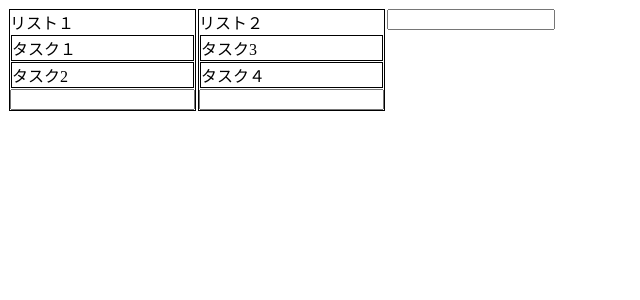
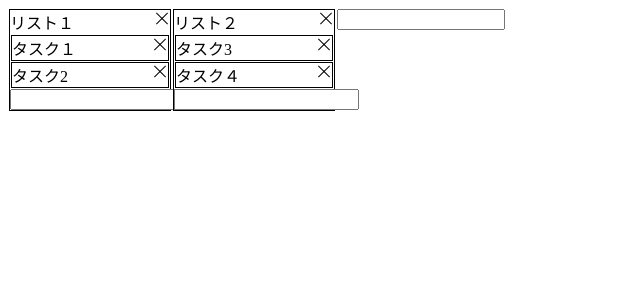
Before and after one commit to naniwadari/vuetodo, a Vue app: page / in a window 1280 px wide. Shown: the top 300 px of the page, without its empty margins (0-640 px from the left). Built offline with nearby package versions, Linux system fonts and the light colour scheme.

Commit message:
todo完成

```diff
--- a/src/App.vue
+++ b/src/App.vue
@@ -7,6 +7,15 @@
       :list="list"
       :listName.sync="list.name"
       @add-card="addCard"
+      @remove-list="removeList"
+      @remove-card="removeCard"
+      draggable
+      @dragstart.native="setDraggedList(list, $event)"
+      @dragover.native="moveList(list.id, $event)"
+      @dragend.native="resetDraggedList"
+      :draggedCardData.sync="draggedCardData"
+      @move-card="moveCard"
+      @dragenter.native="moveCardForEmpty(list.id)"
     />
     <input type="text" class="list-input" @change="addList" />
   </div>
@@ -15,14 +24,28 @@
 <script lang="ts">
 import { Component, Vue } from "vue-property-decorator";
 import List from "./components/List.vue";
-import { IList } from "./types";
+import { IList, ICard } from "./types";
 import { createInitialLists } from "./initialData";
-import { IAddCardEvent } from "./components/List.vue";
+import { IAddCardEvent, IMoveCardEvent } from "./components/List.vue";
+import { IRemoveCardEvent } from "./components/Card.vue";
+
+enum CursorPosition {
+  Left,
+  Right,
+  Center,
+  Top,
+  Bottom
+}
+
+export interface ICardData {
+  listId: number;
+  card: ICard;
+}
 
 @Component({
   components: {
-    List,
-  },
+    List
+  }
 })
 export default class App extends Vue {
   lists: IList[] = createInitialLists();
@@ -36,11 +59,14 @@ export default class App extends Vue {
   //あるオブジェクトの方にプロパティを追加するには、 プロパティを持つオブジェクト型を&を使ってつなげる
   //このような型をintersection型という
   cardCreatedCount = 4;
+  draggedList: IList | null = null;
+  draggedCardData: ICardData | null = null;
+
   addList(event: Event & { currentTarget: HTMLInputElement }): void {
     const newList = {
       id: this.listCreatedCount + 1,
       name: event.currentTarget.value,
-      cards: [],
+      cards: []
     };
     this.lists.push(newList);
     //listsに追加されたため、listCreatedCountをインクリメント
@@ -50,17 +76,162 @@ export default class App extends Vue {
   }
 
   addCard({ listId, text }: IAddCardEvent): void {
-    const list = this.lists.find((list) => list.id === listId);
+    const list: IList | undefined = this.lists.find(list => list.id === listId);
     /*findは見つからなかった場合undefinedを返す可能性があるので、その場合は早期リターンする
     ここではlist: IList | undefined */
     if (list === undefined) return;
     const newCard = {
       id: this.cardCreatedCount + 1,
-      text,
+      text
     };
     //ここではlist:IList
     list.cards.push(newCard);
     ++this.cardCreatedCount;
+  }
+
+  removeList(listId: number): void {
+    const listIndex = this.lists.findIndex(list => list.id === listId);
+    //findIndexで見つからない場合は-1を返すのでその場合は早期リターン
+    if (listIndex === -1) return;
+    this.lists.splice(listIndex, 1);
+  }
+
+  removeCard({ listId, cardId }: IRemoveCardEvent): void {
+    const list = this.lists.find(list => list.id === listId);
+    if (list === undefined) return;
+    const cardIndex = list.cards.findIndex(card => card.id === cardId);
+    if (cardIndex === -1) return;
+    list.cards.splice(cardIndex, 1);
+  }
+
+  setDraggedList(list: IList, event: DragEvent): void {
+    //Firefoxでドラッグする際に必要
+    if (event.dataTransfer == null) return;
+    event.dataTransfer.setData("text/plain", "");
+
+    this.draggedList = list;
+  }
+
+  resetDraggedList(): void {
+    this.draggedList = null;
+  }
+
+  moveList(
+    listId: number,
+    event: DragEvent & { currentTarget: HTMLDivElement }
+  ): void {
+    if (
+      this.draggedList === null || //ドラッグしている要素がない場合は早期リターン
+      this.draggedList.id === listId //ドラッグしている要素と重ねられている要素が同じ場合は早期リターン
+    )
+      return;
+
+    //重ねられている要素の左端の座標(px)
+    const left: number = event.currentTarget.getBoundingClientRect().left - 1;
+    //重ねられている要素の右端の座標(px)
+    const right: number = event.currentTarget.getBoundingClientRect().right - 1;
+    //重ねられている要素の(の水平方向の)の中央の座標(px)
+    const centerX: number = left + (right - left) / 2;
+    //カーソルが、重ねられている要素のどこにあるか
+    const cursorPosition: CursorPosition = (() => {
+      //カーソルが左端から中央の場合は左側
+      if (left <= event.clientX && event.clientX < centerX) {
+        return CursorPosition.Left;
+        //カーソルが中央から左端の場合は右側
+      } else if (centerX < event.clientX && event.clientX <= right) {
+        return CursorPosition.Right;
+        //どちらでもない場合は中央
+      } else return CursorPosition.Center;
+    })();
+    //中央の時は早期リターン
+    if (cursorPosition === CursorPosition.Center) return;
+
+    //まずドラッグしているリストを削除する
+    const draggedListIndex = this.lists.findIndex(
+      list => list.id === this.draggedList!.id
+    );
+    if (draggedListIndex === -1) return;
+    this.lists.splice(draggedListIndex, 1);
+
+    const listIndex = this.lists.findIndex(list => list.id === list.id);
+    if (listIndex === -1) return;
+    //カーソルが重ねられている要素の左側にある場合は左、右側にある場合は右に要素を追加する
+    const toListIndex =
+      cursorPosition === CursorPosition.Left ? listIndex : listIndex + 1; //?前の条件がtrueなら左、falseなら右
+    this.lists.splice(toListIndex, 0, this.draggedList);
+  }
+
+  moveCard({ listId, cardId, event }: IMoveCardEvent): void {
+    if (
+      this.draggedCardData === null || //ドラッグしている要素がない場合は早期リターン
+      this.draggedCardData.card.id === cardId //ドラッグしている要素と重ねられている要素が同じ場合は早期リターン
+    )
+      return;
+    //重ねられている要素の上端の座標(px)
+    const top: number = event.currentTarget.getBoundingClientRect().top - 1;
+    //重ねられている要素の下端の座標(px)
+    const bottom: number =
+      event.currentTarget.getBoundingClientRect().bottom - 1;
+    //重ねられている要素の(の垂直方向)の中央の座標(px)
+    const centerY: number = (top * (bottom - top)) / 2;
+    //カーソルが、重ねられている要素のどこにあるか
+    const cursorPosition: CursorPosition = (() => {
+      //カーソルが上端から中央の場合は上側
+      if (top <= event.clientY && event.clientY < centerY) {
+        return CursorPosition.Top;
+        //カーソルが下端から中央の場合は下側
+      } else if (centerY < event.clientY && event.clientY <= bottom) {
+        return CursorPosition.Bottom;
+      } else return CursorPosition.Center;
+    })();
+    //中央の時は早期リターン
+    if (cursorPosition === CursorPosition.Center) return;
+    //まずドラッグしているカードを削除
+    const draggedCardList = this.lists.find(
+      list => list.id === this.draggedCardData!.listId
+    );
+    if (draggedCardList === undefined) return;
+    const draggedCardIndex = draggedCardList.cards.findIndex(
+      card => card.id === this.draggedCardData!.card.id
+    );
+    if (draggedCardIndex === -1) return;
+    draggedCardList.cards.splice(draggedCardIndex, 1);
+
+    const list = this.lists.find(list => list.id === listId);
+    if (list === undefined) return;
+    const cardIndex = list.cards.findIndex(card => card.id === cardId);
+    if (cardIndex === -1) return;
+    // カーソルが、重ねられている要素の上にある場合は上、下側にある場合は下に要素を追加する
+    const toCardIndex =
+      cursorPosition === CursorPosition.Top ? cardIndex : cardIndex + 1;
+    list.cards.splice(toCardIndex, 0, this.draggedCardData.card);
+    //属するリストが変わる可能性があるので、移動後のリストのidを代入
+    this.draggedCardData.listId = listId;
+  }
+
+  moveCardForEmpty(listId: number): void {
+    if (this.draggedCardData === null || this.draggedCardData.listId === listId)
+      return;
+
+    const list = this.lists.find(list => list.id === listId);
+    if (list === undefined || list.cards.length !== 0)
+      //リスト内にカードが１つでもある場合は早期リターン
+      return;
+
+    const draggedCardList = this.lists.find(
+      list => list.id === this.draggedCardData!.listId
+    );
+    if (draggedCardList === undefined) return;
+
+    const draggedCardIndex = draggedCardList.cards.findIndex(
+      card => card.id === this.draggedCardData!.card.id
+    );
+    if (draggedCardIndex === -1) return;
+    draggedCardList.cards.splice(draggedCardIndex, 1);
+
+    list.cards.push(this.draggedCardData.card);
+
+    this.draggedCardData.listId = listId;
   }
 }
 </script>
--- a/src/components/Card.vue
+++ b/src/components/Card.vue
@@ -1,24 +1,38 @@
 <template>
   <div class="card">
     <div
+      class="card-name"
       :contenteditable="contenteditable"
       @dblclick="onDoubleClick"
       @keypress.enter="onKeyPressEnter"
       @blur="onBlur"
     >
+      <Cross @click="removeCard" />
       {{ card.text }}
     </div>
   </div>
 </template>
 
 <script lang="ts">
-import { Component, Vue, Prop, PropSync } from "vue-property-decorator";
-import { ICard } from "../types";
+import { Component, Vue, Prop, Emit, PropSync } from "vue-property-decorator";
+import Cross from "../components/Cross.vue";
+import { ICard, IList } from "../types";
 
-@Component
+export interface IRemoveCardEvent {
+  listId: number;
+  cardId: number;
+}
+@Component({
+  components: {
+    Cross,
+  },
+})
 export default class Card extends Vue {
+  @Prop({ type: Number, required: true })
+  listId!: IList["id"];
+
   @Prop({ type: Object, required: true })
-  card!: ICard;
+  readonly card!: ICard;
 
   @PropSync("cardText", { type: String, required: true })
   syncedCardText!: ICard["text"];
@@ -42,11 +56,27 @@ export default class Card extends Vue {
 
     this.contenteditable = false;
   }
+
+  @Emit()
+  removeCard(): IRemoveCardEvent {
+    return {
+      listId: this.listId,
+      cardId: this.card.id,
+    };
+  }
 }
 </script>
 
 <style lang="scss" scoped>
 .card {
   border: 1px solid #000000;
+
+  &-name {
+    position: relative;
+
+    > .cross {
+      right: 0;
+    }
+  }
 }
 </style>
--- a/src/components/List.vue
+++ b/src/components/List.vue
@@ -7,33 +7,51 @@
       @keypress.enter="onKeyPressEnter"
       @blur="onBlur"
     >
+      <Cross @click="removeList" />
       {{ list.name }}
     </div>
-    <!-- JSの式を二重中括弧で囲うとテキスト展開される(マスタタッシュ構文)-->
+    <!-- JSの式を二重中括弧で囲うとテキスト展開される(マスタッシュ構文)-->
     <Card
       v-for="card in list.cards"
       :key="card.id"
       class="card"
+      :listId="list.id"
       :card="card"
       :cardText.sync="card.text"
+      @remove-card="removeCard"
+      draggable
+      @dragstart.native.stop="onDragStart(card, $event)"
+      @dragover.native="moveCard(card.id, $event)"
+      @dragend.native="onDragEnd"
     />
-    <input type="text" @change="addCard" />
+    <input type="text" class="card-input" @change="addCard" />
   </div>
 </template>
 
 <script lang="ts">
+import { Component, Vue, Prop, Emit, PropSync } from "vue-property-decorator";
+import Card from "../components/Card.vue";
+import Cross from "../components/Cross.vue";
+import { IList, ICard } from "../types";
+import { IRemoveCardEvent } from "../components/Card.vue";
+import { ICardData } from "../App.vue";
+
 export interface IAddCardEvent {
   listId: number;
   text: string;
 }
-import { Component, Vue, Prop, Emit, PropSync } from "vue-property-decorator";
-import Card from "../components/Card.vue";
-import { IList } from "../types";
+
+export interface IMoveCardEvent {
+  listId: number;
+  cardId: number;
+  event: DragEvent & { currentTarget: HTMLDivElement };
+}
 
 @Component({
   components: {
     Card,
-  },
+    Cross
+  }
 })
 export default class List extends Vue {
   @Prop({ type: Object, required: true })
@@ -44,6 +62,9 @@ export default class List extends Vue {
   //content editable
   contenteditable = false;
 
+  @PropSync("draggedCardData", { required: true })
+  syncedDraggedCardData!: ICardData | null;
+
   @Emit()
   addCard(event: Event & { currentTarget: HTMLInputElement }): IAddCardEvent {
     //次の処理でリセットしてしまうので変数に格納
@@ -53,7 +74,7 @@ export default class List extends Vue {
     //返す内容が複数あるのでオブジェクトで返す
     return {
       listId: this.list.id,
-      text,
+      text
     };
   }
 
@@ -75,11 +96,57 @@ export default class List extends Vue {
     //要素のテキストを編集不可にする
     this.contenteditable = false;
   }
+
+  @Emit()
+  removeList(): number {
+    return this.list.id;
+  }
+
+  @Emit()
+  removeCard(event: IRemoveCardEvent): IRemoveCardEvent {
+    return event;
+  }
+
+  onDragStart(card: ICard, event: DragEvent): void {
+    if (event.dataTransfer == null) return;
+    event.dataTransfer.setData("text/plain", "");
+
+    this.syncedDraggedCardData = {
+      listId: this.list.id,
+      card
+    };
+  }
+
+  @Emit()
+  moveCard(
+    cardId: number,
+    event: DragEvent & { currentTarget: HTMLDivElement }
+  ): IMoveCardEvent {
+    return {
+      listId: this.list.id,
+      cardId,
+      event
+    };
+  }
+
+  //ドラッグが終わったらカードデータを消去
+  onDragEnd(): void {
+    this.syncedDraggedCardData = null;
+  }
 }
 </script>
 <style lang="scss" scoped>
 .list {
+  width: 160px;
   border: 1px solid #000000;
+
+  &-name {
+    position: relative;
+
+    > .cross {
+      right: 0;
+    }
+  }
   > .card {
     margin: 1px;
   }
--- a/src/types.ts
+++ b/src/types.ts
@@ -3,7 +3,7 @@ export interface IList {
   // 数値なのでnumber型
   readonly id: number;
   name: string;
-  cards: iCard[];
+  cards: ICard[];
 }
 
 export interface ICard {
```
